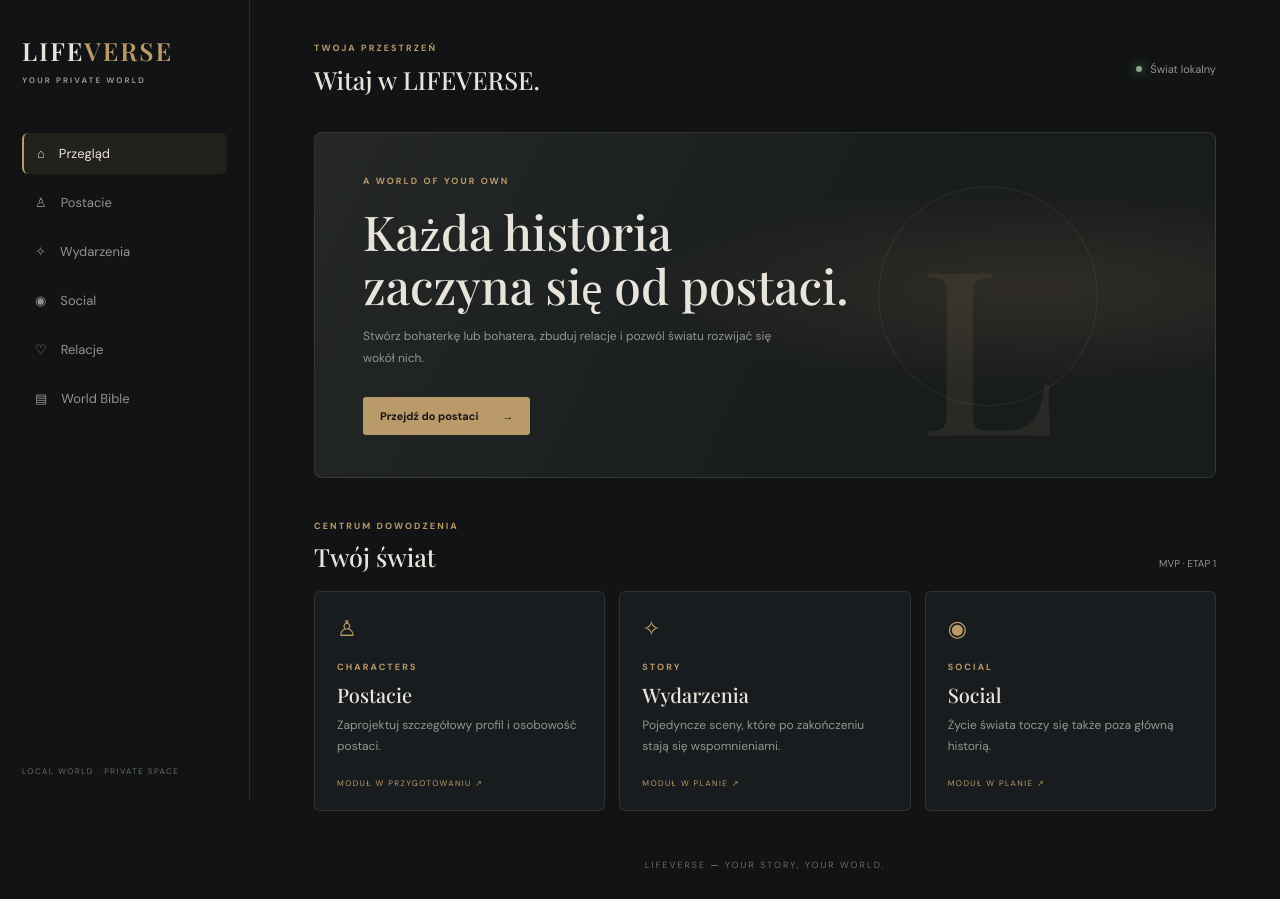
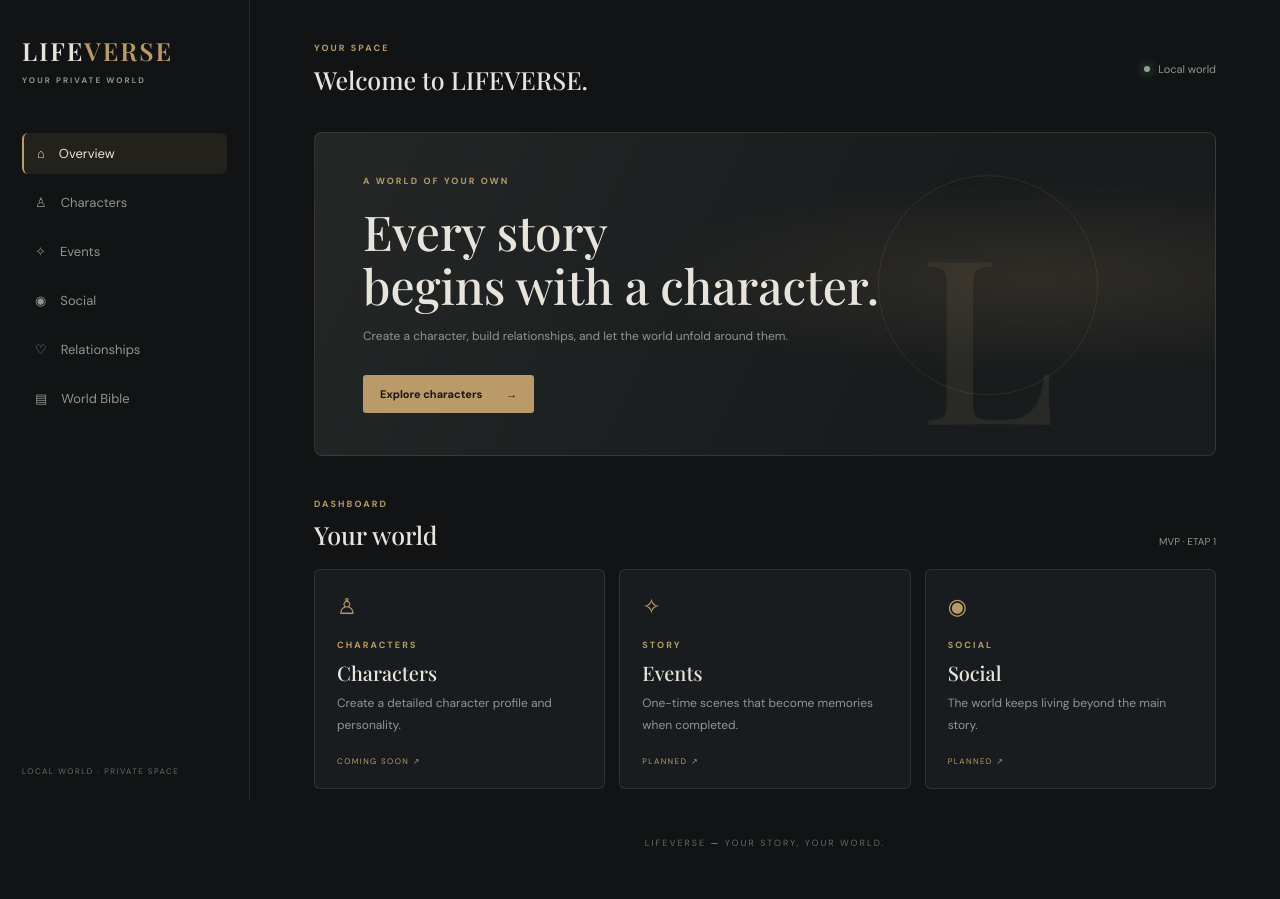
Before and after one commit to instancja/simsfantasy, a Next.js app: page / in a window 1280 px wide. After the commit the page ends 877 px from the top, so only its background shows below. Built offline with nearby package versions, Linux system fonts and the light colour scheme.

Commit message:
ui: switch application language to English

```diff
--- a/src/app/layout.tsx
+++ b/src/app/layout.tsx
@@ -3,14 +3,14 @@ import "./globals.css";
 
 export const metadata: Metadata = {
   title: "LIFEVERSE",
-  description: "Prywatny świat, który żyje własnym życiem.",
+  description: "A private world that lives its own life.",
 };
 
 export default function RootLayout({
   children,
 }: Readonly<{ children: React.ReactNode }>) {
   return (
-    <html lang="pl">
+    <html lang="en">
       <body>{children}</body>
     </html>
   );
--- a/src/app/page.tsx
+++ b/src/app/page.tsx
@@ -4,12 +4,12 @@ export default function Home() {
       <aside className="sidebar">
         <div className="brand">LIFE<span>VERSE</span></div>
         <p className="eyebrow">YOUR PRIVATE WORLD</p>
-        <nav aria-label="Główna nawigacja">
-          <a className="navItem active" href="/">⌂ <span>Przegląd</span></a>
-          <a className="navItem" href="#characters">♙ <span>Postacie</span></a>
-          <a className="navItem" href="#story">✧ <span>Wydarzenia</span></a>
+        <nav aria-label="Main navigation">
+          <a className="navItem active" href="/">⌂ <span>Overview</span></a>
+          <a className="navItem" href="#characters">♙ <span>Characters</span></a>
+          <a className="navItem" href="#story">✧ <span>Events</span></a>
           <a className="navItem" href="#social">◉ <span>Social</span></a>
-          <a className="navItem" href="#relationships">♡ <span>Relacje</span></a>
+          <a className="navItem" href="#relationships">♡ <span>Relationships</span></a>
           <a className="navItem" href="#world">▤ <span>World Bible</span></a>
         </nav>
         <div className="sidebarFoot">LOCAL WORLD · PRIVATE SPACE</div>
@@ -17,25 +17,25 @@ export default function Home() {
 
       <section className="content">
         <header className="topbar">
-          <div><p className="eyebrow">TWOJA PRZESTRZEŃ</p><h1>Witaj w LIFEVERSE.</h1></div>
-          <span className="status"><i /> Świat lokalny</span>
+          <div><p className="eyebrow">YOUR SPACE</p><h1>Welcome to LIFEVERSE.</h1></div>
+          <span className="status"><i /> Local world</span>
         </header>
 
         <section className="welcome">
           <div>
             <p className="eyebrow">A WORLD OF YOUR OWN</p>
-            <h2>Każda historia<br />zaczyna się od postaci.</h2>
-            <p className="muted">Stwórz bohaterkę lub bohatera, zbuduj relacje i pozwól światu rozwijać się wokół nich.</p>
-            <a className="primaryButton" href="#characters">Przejdź do postaci <span>→</span></a>
+            <h2>Every story<br />begins with a character.</h2>
+            <p className="muted">Create a character, build relationships, and let the world unfold around them.</p>
+            <a className="primaryButton" href="#characters">Explore characters <span>→</span></a>
           </div>
           <div className="ornament" aria-hidden="true">L</div>
         </section>
 
-        <div className="sectionHeading"><div><p className="eyebrow">CENTRUM DOWODZENIA</p><h2>Twój świat</h2></div><span className="muted small">MVP · ETAP 1</span></div>
+        <div className="sectionHeading"><div><p className="eyebrow">DASHBOARD</p><h2>Your world</h2></div><span className="muted small">MVP · ETAP 1</span></div>
         <div className="cards">
-          <article className="tile" id="characters"><span className="tileIcon">♙</span><p className="eyebrow">CHARACTERS</p><h3>Postacie</h3><p className="muted">Zaprojektuj szczegółowy profil i osobowość postaci.</p><span className="tileFoot">MODUŁ W PRZYGOTOWANIU ↗</span></article>
-          <article className="tile" id="story"><span className="tileIcon">✧</span><p className="eyebrow">STORY</p><h3>Wydarzenia</h3><p className="muted">Pojedyncze sceny, które po zakończeniu stają się wspomnieniami.</p><span className="tileFoot">MODUŁ W PLANIE ↗</span></article>
-          <article className="tile" id="social"><span className="tileIcon">◉</span><p className="eyebrow">SOCIAL</p><h3>Social</h3><p className="muted">Życie świata toczy się także poza główną historią.</p><span className="tileFoot">MODUŁ W PLANIE ↗</span></article>
+          <article className="tile" id="characters"><span className="tileIcon">♙</span><p className="eyebrow">CHARACTERS</p><h3>Characters</h3><p className="muted">Create a detailed character profile and personality.</p><span className="tileFoot">COMING SOON ↗</span></article>
+          <article className="tile" id="story"><span className="tileIcon">✧</span><p className="eyebrow">STORY</p><h3>Events</h3><p className="muted">One-time scenes that become memories when completed.</p><span className="tileFoot">PLANNED ↗</span></article>
+          <article className="tile" id="social"><span className="tileIcon">◉</span><p className="eyebrow">SOCIAL</p><h3>Social</h3><p className="muted">The world keeps living beyond the main story.</p><span className="tileFoot">PLANNED ↗</span></article>
         </div>
         <footer className="footer">LIFEVERSE <span>—</span> YOUR STORY, YOUR WORLD.</footer>
       </section>
```
Also changed, not shown: 1 other file (tests, documents, lock files or other folders).
